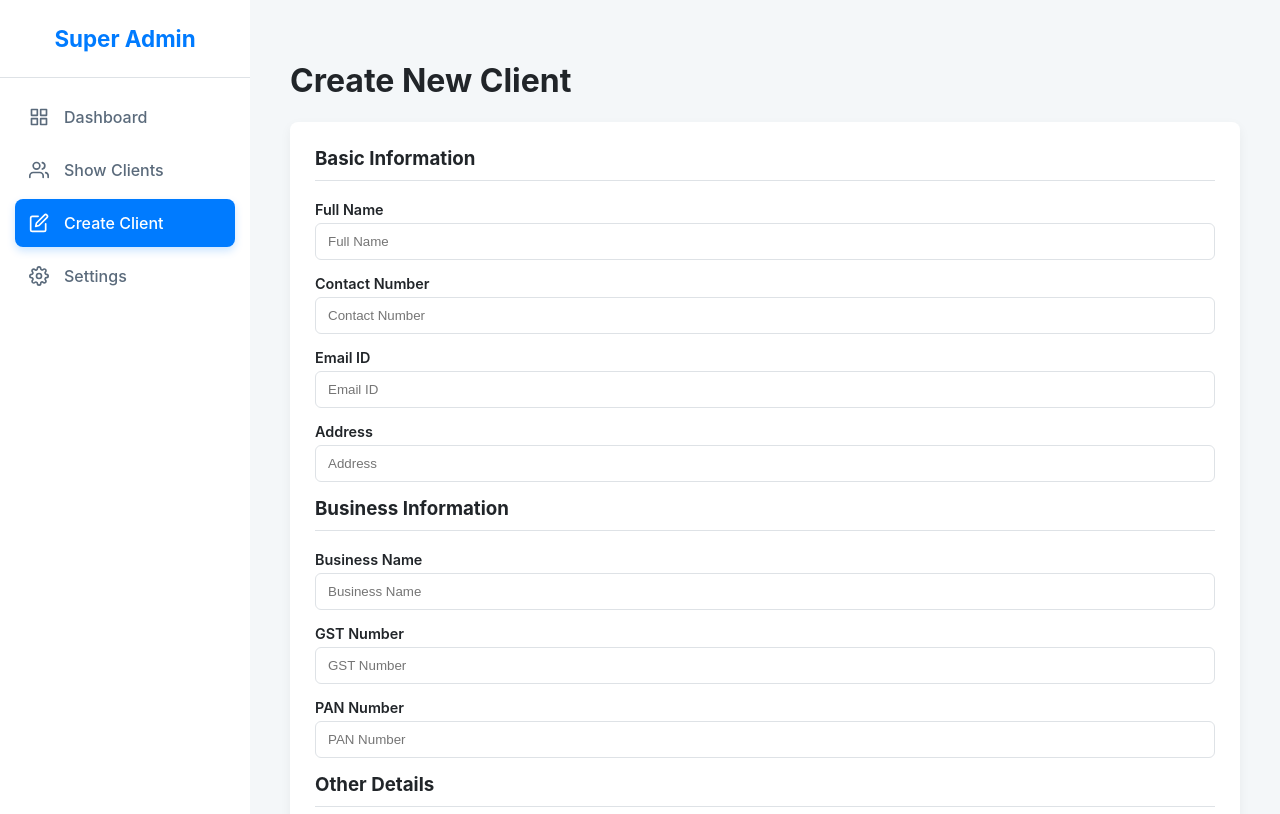
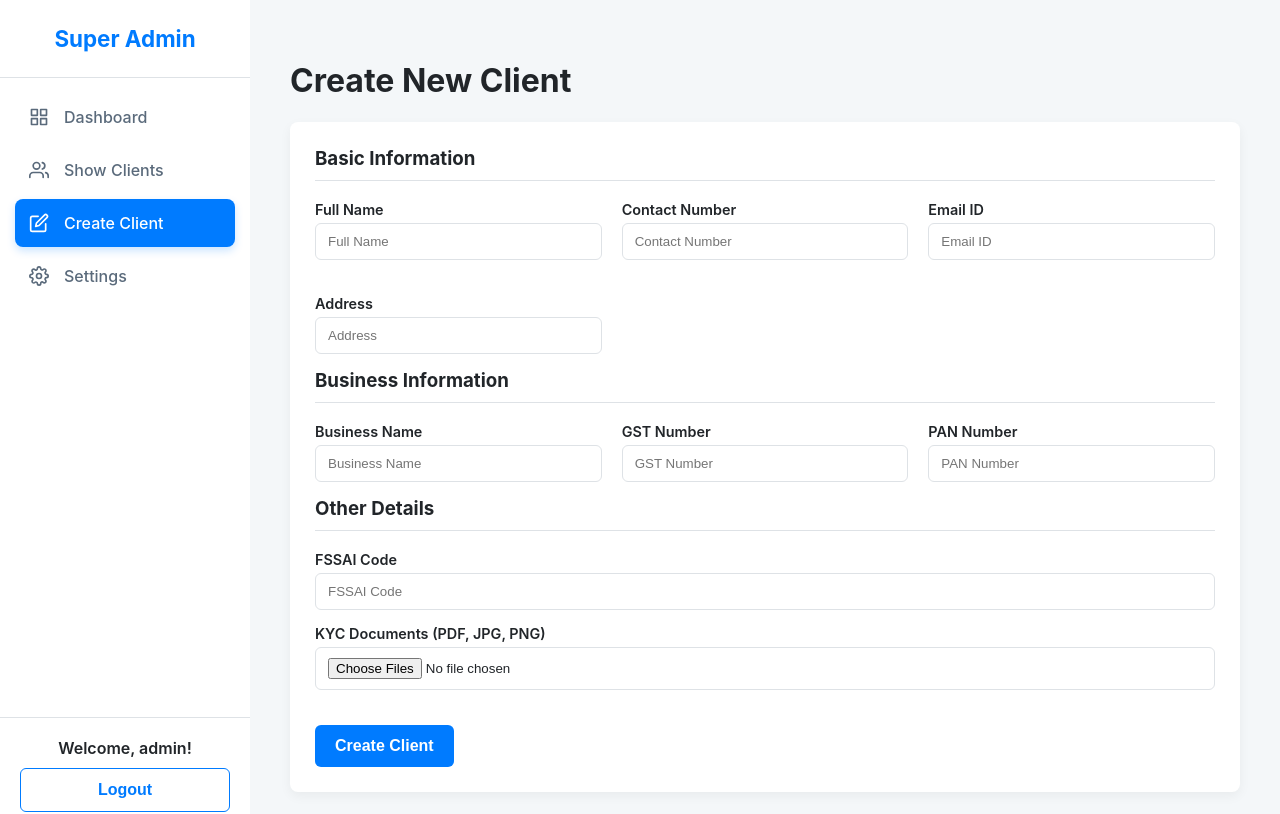
Before and after one commit to BadgujarKalpesh/secure-client-portal, a React app in the folder frontend/: page /clients/create in a window 1280 px wide. Shown: the top 814 px of the page. Built offline with nearby package versions, Linux system fonts and the light colour scheme; sample sign-in values are in the browser's storage; the HTML template or start-up script is replaced by a standard one.

Commit message:
Initial commit

```diff
--- a/frontend/src/Modern.css
+++ b/frontend/src/Modern.css
@@ -354,3 +354,9 @@
     font-weight: 700;
     margin-top: 5px;
 }
+
+.form-grid {
+    display: grid;
+    grid-template-columns: repeat(auto-fit, minmax(250px, 1fr));
+    gap: 20px;
+}
--- a/frontend/src/components/Clients/CreateClientForm.jsx
+++ b/frontend/src/components/Clients/CreateClientForm.jsx
@@ -1,7 +1,7 @@
 // frontend/src/components/Clients/CreateClientForm.jsx
 
 import React, { useState } from 'react';
-import api from '../../api/axiosConfig'; // Your pre-configured axios instance
+import api from '../../api/axiosConfig';
 
 function CreateClientForm({ onClientAdded }) {
   const [formData, setFormData] = useState({
@@ -25,36 +25,30 @@
     setFiles(e.target.files);
   };
 
-  // UPDATED: handleSubmit now uses .then() and .catch()
   const handleSubmit = (e) => {
     e.preventDefault();
     setMessage('');
     const data = new FormData();
 
-    // Append all text fields
     for (const key in formData) {
       data.append(key, formData[key]);
     }
 
-    // Append all files
     for (let i = 0; i < files.length; i++) {
       data.append('documents', files[i]);
     }
 
-    // The api.post call returns a promise
     api.post('/clients', data)
     .then(response => {
-      // This .then() block handles the successful response
       if (onClientAdded) {
         onClientAdded(response.data);
       }
       setMessage('Client created successfully!');
       setFormData({ fullName: '', contactNumber: '', email: '', address: '', businessName: '', gstNumber: '', panNumber: '', fssaiCode: '' });
       setFiles([]);
-      e.target.reset(); // Clears the file input
+      e.target.reset();
     })
     .catch(error => {
-      // This .catch() block handles any errors
       console.error('Error creating client:', error);
       setMessage('Error creating client. Please check the console.');
     });
@@ -63,6 +57,7 @@
   return (
     <form onSubmit={handleSubmit}>
         <h3>Basic Information</h3>
+        <div className="form-grid">
             <div className="form-group">
                 <label>Full Name</label>
                 <input name="fullName" value={formData.fullName} onChange={handleTextChange} placeholder="Full Name" required className="form-control" />
@@ -79,8 +74,10 @@
                 <label>Address</label>
                 <input name="address" value={formData.address} onChange={handleTextChange} placeholder="Address" className="form-control" />
             </div>
+        </div>
 
         <h3>Business Information</h3>
+        <div className="form-grid">
             <div className="form-group">
                 <label>Business Name</label>
                 <input name="businessName" value={formData.businessName} onChange={handleTextChange} placeholder="Business Name" className="form-control" />
@@ -93,11 +90,14 @@
                 <label>PAN Number</label>
                 <input name="panNumber" value={formData.panNumber} onChange={handleTextChange} placeholder="PAN Number" className="form-control" />
             </div>
+        </div>
 
         <h3>Other Details</h3>
+        <div className="form-grid">
             <div className="form-group">
                 <label>FSSAI Code</label>
                 <input name="fssaiCode" value={formData.fssaiCode} onChange={handleTextChange} placeholder="FSSAI Code" className="form-control" />
+            </div>
         </div>
 
         <div className="form-group">
```
Lines whose indentation alone changed are shown as unchanged.
